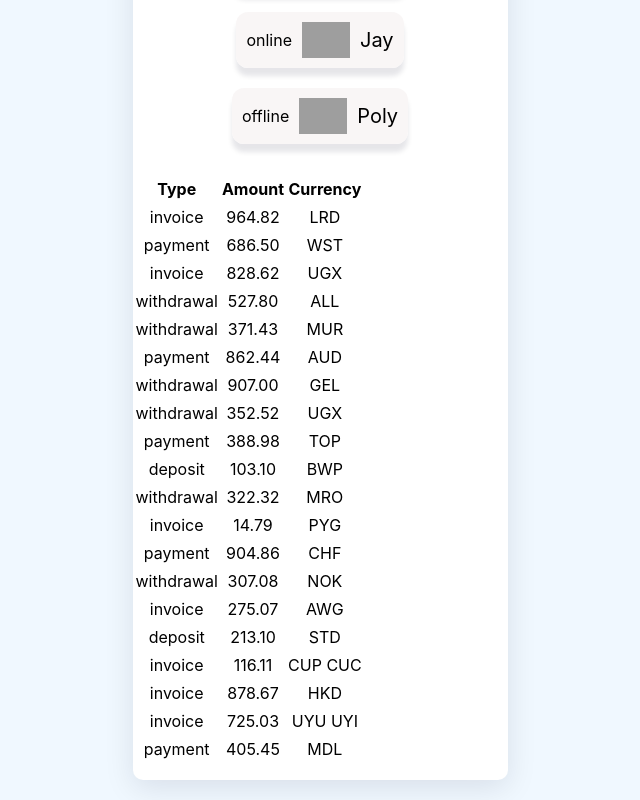
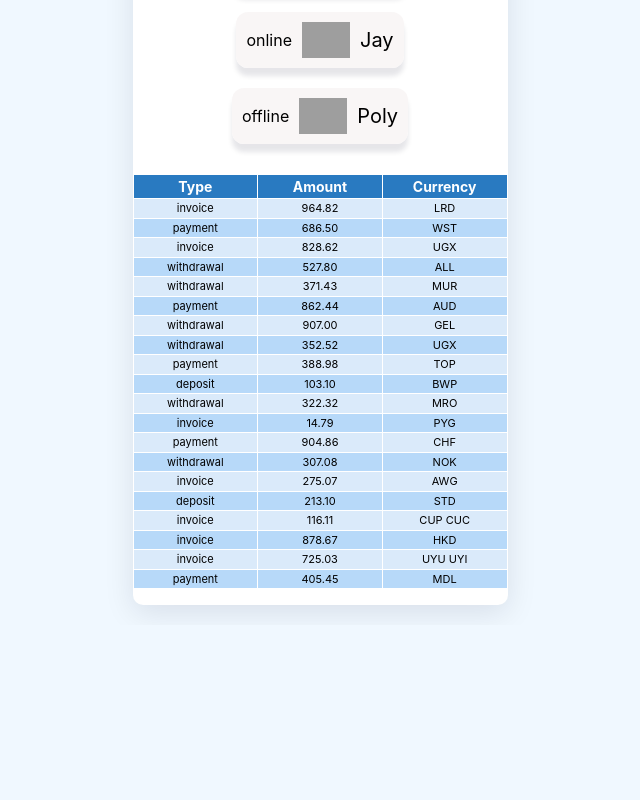
Before and after one commit to nadiia-tsytsylina/goit-react-hw-01-components, a React (Create React App) app: page / in a window 1280 px wide. Shown: the part 796-1596 px from the top of the page, without its empty margins (320-960 px from the left). After the commit the page ends 1421 px from the top, so only its background shows below. Built offline with nearby package versions, Linux system fonts and the light colour scheme; grey boxes are pictures that could not be loaded.

Commit message:
upd transactions styles

```diff
--- /dev/null
+++ b/src/components/TransactionHistory/TransactionHistory.module.css
@@ -0,0 +1,25 @@
+.transactionHistory {
+  table-layout: fixed;
+  width: 100%;
+  border-collapse: collapse;
+  font-size: 11px;
+}
+.thead {
+  background-color: rgb(41, 122, 193);
+  color: #ffffff;
+  font-size: 14px;
+}
+.headColumn {
+  border: 1px solid #ffffff;
+}
+.row,
+.column {
+  border: 1px solid #ffffff;
+}
+.row:nth-child(odd) {
+  background-color: rgb(218, 234, 250);
+}
+
+.row:nth-child(even) {
+  background-color: rgb(183, 217, 249);
+}
--- a/src/components/transactionHistory/TransactionHistory.js
+++ b/src/components/transactionHistory/TransactionHistory.js
@@ -1,22 +1,23 @@
 import PropTypes from 'prop-types';
+import css from 'components/TransactionHistory/TransactionHistory.module.css';
 
 export default function TransactionHistory({ items }) {
   return (
-    <table className="transaction-history">
-      <thead>
-        <tr>
-          <th>Type</th>
-          <th>Amount</th>
-          <th>Currency</th>
+    <table className={css.transactionHistory}>
+      <thead className={css.thead}>
+        <tr className={css.Headrow}>
+          <th className={css.headColumn}>Type</th>
+          <th className={css.headColumn}>Amount</th>
+          <th className={css.headColumn}>Currency</th>
         </tr>
       </thead>
 
       <tbody>
         {items.map(item => (
-          <tr key={item.id}>
-            <td>{item.type}</td>
-            <td>{item.amount}</td>
-            <td>{item.currency}</td>
+          <tr key={item.id} className={css.row}>
+            <td className={css.column}>{item.type}</td>
+            <td className={css.column}>{item.amount}</td>
+            <td className={css.column}>{item.currency}</td>
           </tr>
         ))}
       </tbody>
```
